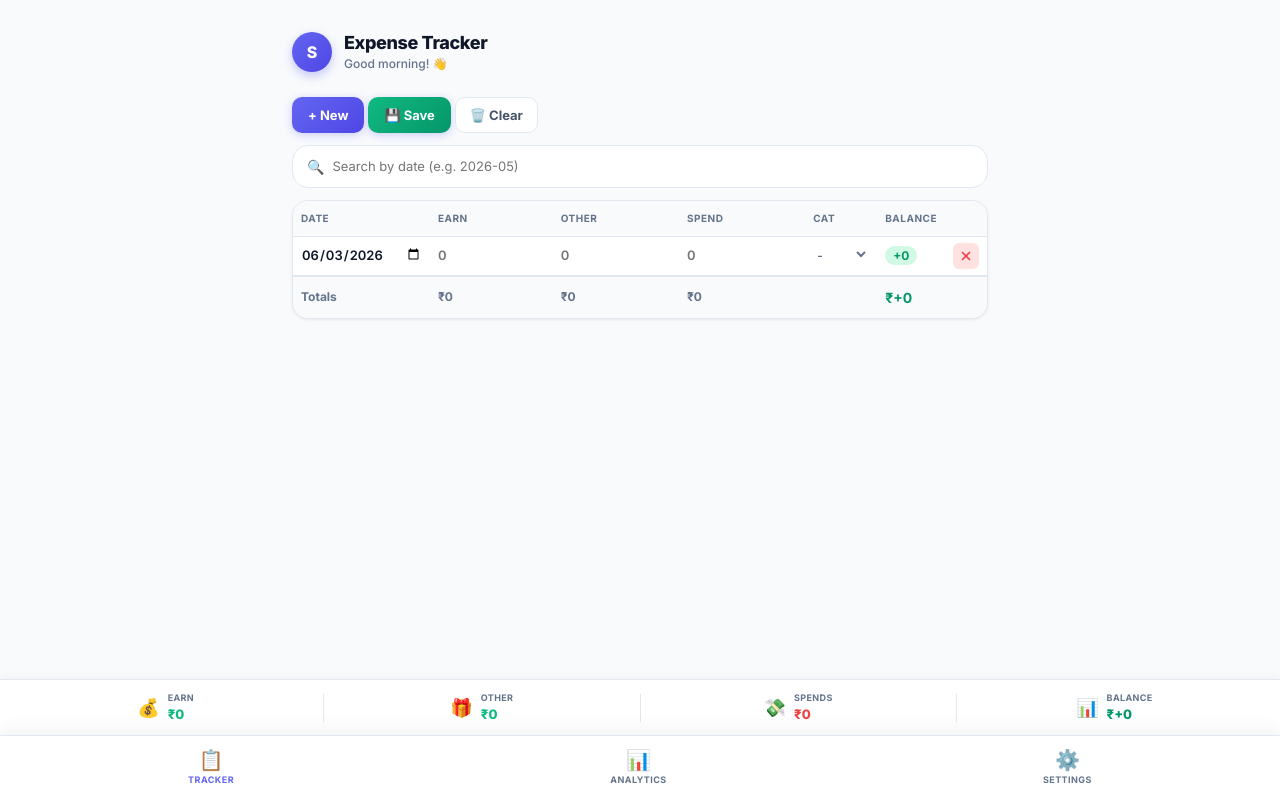
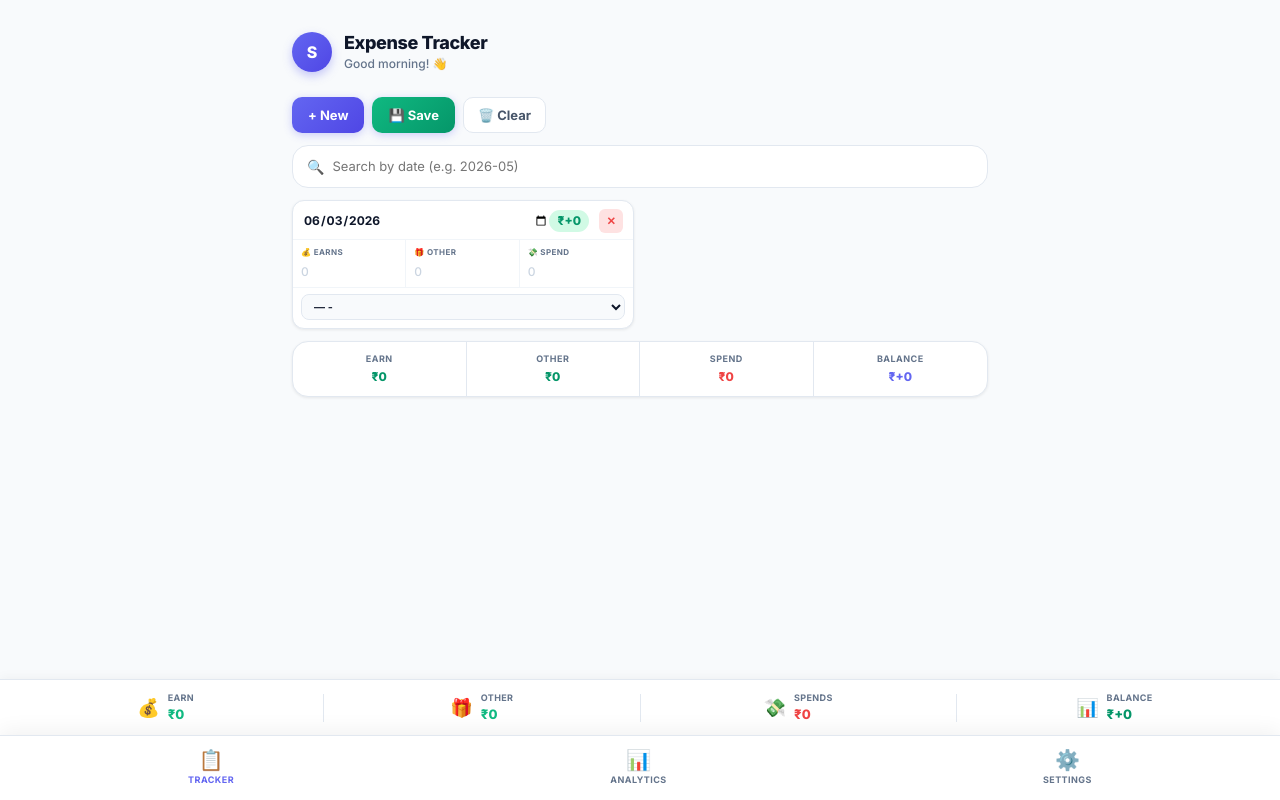
Before and after one commit to kunibillisairam/spends-and-earns, a website built with Vite: page index.html in a window 1280 px wide. Built offline with nearby package versions, Linux system fonts and the light colour scheme; no server answers; sample sign-in values are in the browser's storage.

Commit message:
feat: unify card list layout on all screen sizes and display cards as grid on desktop

```diff
--- a/index.html
+++ b/index.html
@@ -51,8 +51,8 @@
             <!-- ===== View 1: Tracker ===== -->
             <section id="tracker-view" class="app-view active">
 
-                <!-- Desktop Action Bar -->
-                <div class="table-actions desktop-only">
+                <!-- Action Bar -->
+                <div class="table-actions">
                     <button id="add-row-btn" class="primary-btn">+ New</button>
                     <button id="save-btn" class="primary-btn" style="background: var(--success-gradient);">💾 Save</button>
                     <button id="clear-all-btn" class="secondary-btn">🗑️ Clear</button>
@@ -66,44 +66,13 @@
                     </div>
                 </div>
 
-                <!-- ===== MOBILE CARD LIST (hidden on desktop) ===== -->
-                <div id="card-list" class="card-list mobile-only">
+                <!-- ===== CARD LIST ===== -->
+                <div id="card-list" class="card-list">
                     <!-- Cards rendered by JS -->
                 </div>
 
-                <!-- ===== DESKTOP TABLE (hidden on mobile) ===== -->
-                <div class="table-container desktop-only">
-                    <table id="expense-table">
-                        <thead>
-                            <tr>
-                                <th>Date</th>
-                                <th>Earn</th>
-                                <th>Other</th>
-                                <th>Spend</th>
-                                <th>Cat</th>
-                                <th>Balance</th>
-                                <th class="action-col"></th>
-                            </tr>
-                        </thead>
-                        <tbody id="table-body">
-                            <!-- Rows added by JS -->
-                        </tbody>
-                        <tfoot>
-                            <tr class="total-row">
-                                <td><strong>Totals</strong></td>
-                                <td id="grand-earns">0</td>
-                                <td id="grand-other">0</td>
-                                <td id="grand-spends">0</td>
-                                <td></td>
-                                <td id="grand-balance" class="bold">0</td>
-                                <td></td>
-                            </tr>
-                        </tfoot>
-                    </table>
-                </div>
-
-                <!-- Mobile Totals (shown under card list on mobile) -->
-                <div class="mobile-totals mobile-only">
+                <!-- Totals Summaries -->
+                <div class="mobile-totals">
                     <div class="mt-item">
                         <span class="mt-label">Earn</span>
                         <span id="m-grand-earns" class="mt-value earn">₹0</span>
--- a/style.css
+++ b/style.css
@@ -281,10 +281,16 @@
    MOBILE CARD LIST
    ============================================= */
 .card-list {
-    display: flex;
-    flex-direction: column;
-    gap: 10px;
+    display: grid;
+    grid-template-columns: 1fr;
+    gap: 12px;
     margin-top: 4px;
+}
+
+@media (min-width: 640px) {
+    .card-list {
+        grid-template-columns: repeat(auto-fill, minmax(280px, 1fr));
+    }
 }
 
 /* Each day row as a card */
```
